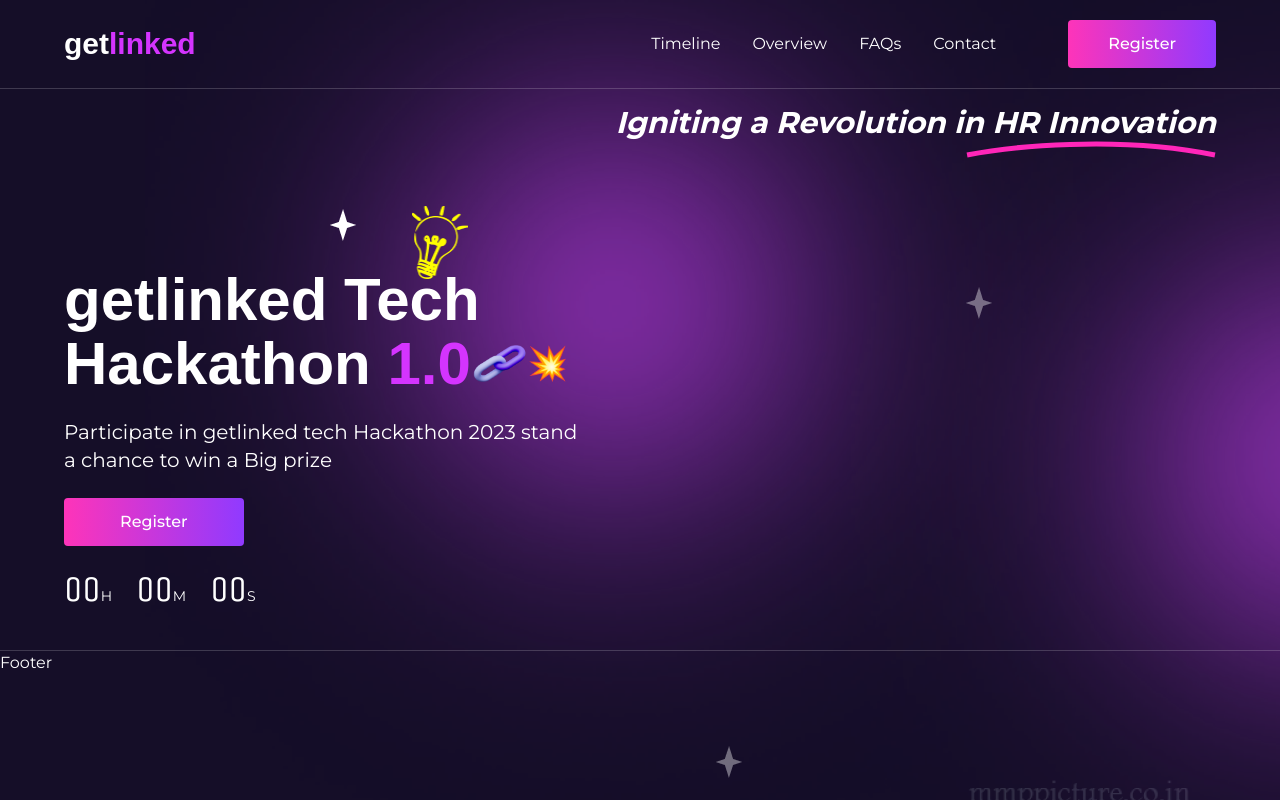
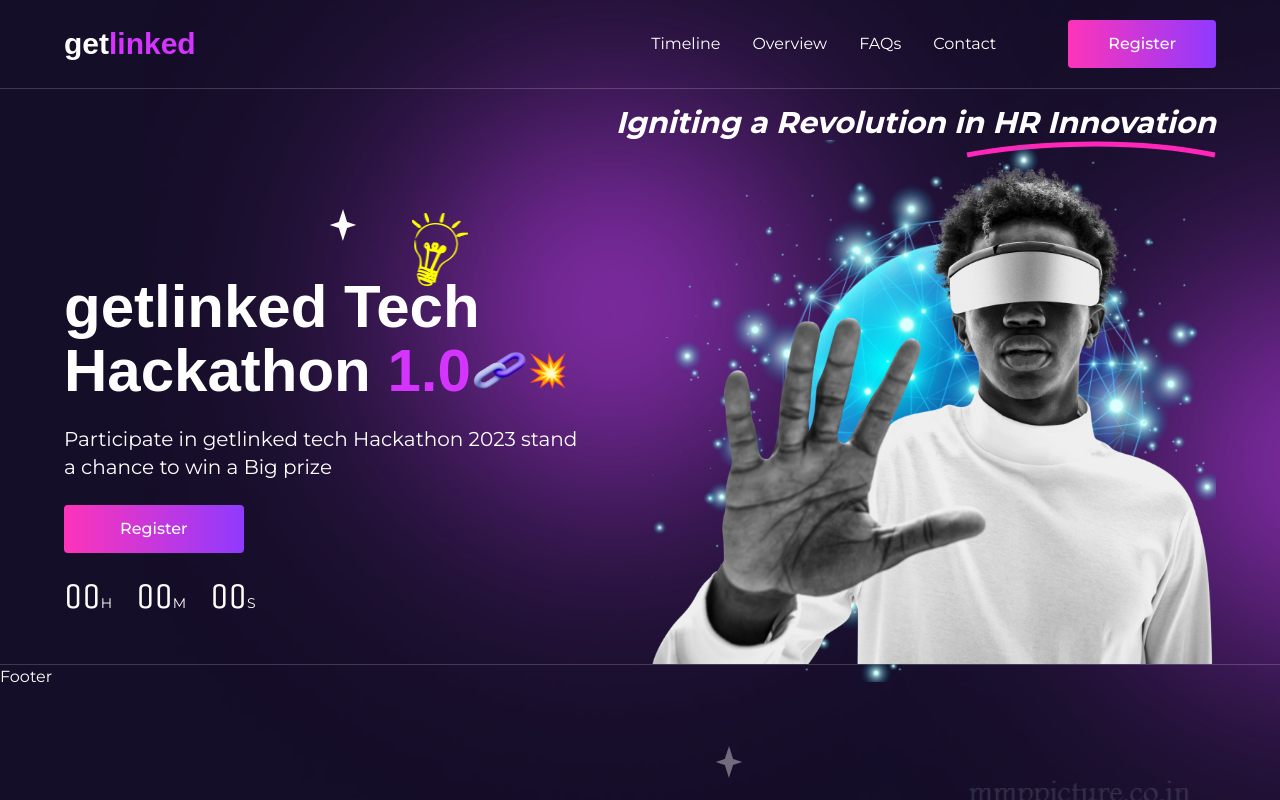
Before and after one commit to gift56/getlinked-ui-challengn, a Next.js app: page / in a window 1280 px wide. Built offline with nearby package versions, Linux system fonts and the light colour scheme; a web font is replaced by a local one.

Commit message:
working on hero page

```diff
--- a/components/LandingpageContent/Hero.tsx
+++ b/components/LandingpageContent/Hero.tsx
@@ -61,7 +61,10 @@ const Hero = () => {
               </span>
             </div>
           </div>
-          <div className="w-full tab:flex-1 h-full flex items-center justify-start"></div>
+          <div className="w-full tab:flex-1 h-full flex relative items-center justify-center">
+            <img src="/img/heroBall.png" alt="ball" className="absolute z-10" />
+            <img src="/img/heroBg.png" alt="heroImg" className="relative z-10 grayscale" />
+          </div>
         </div>
       </div>
     </section>
```
